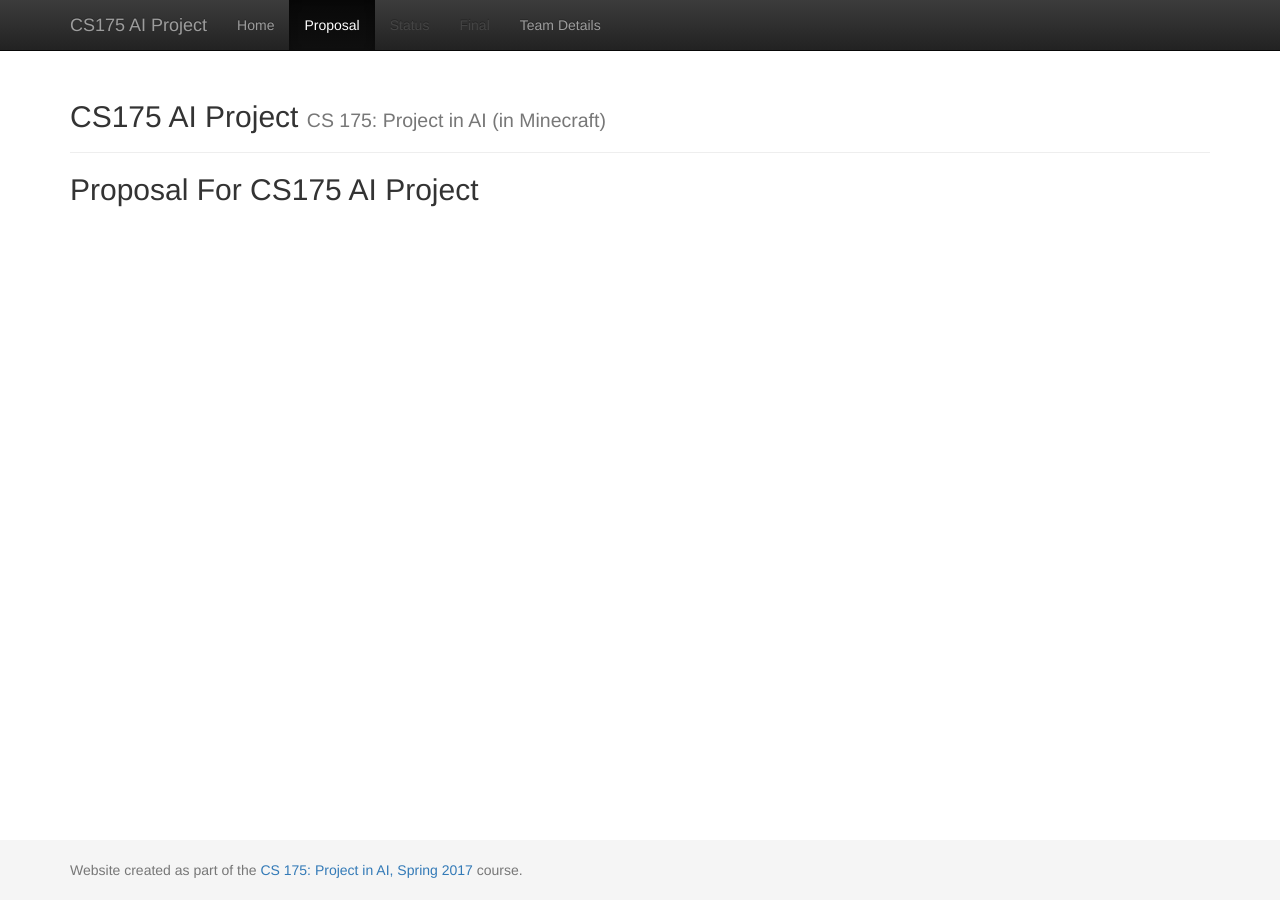
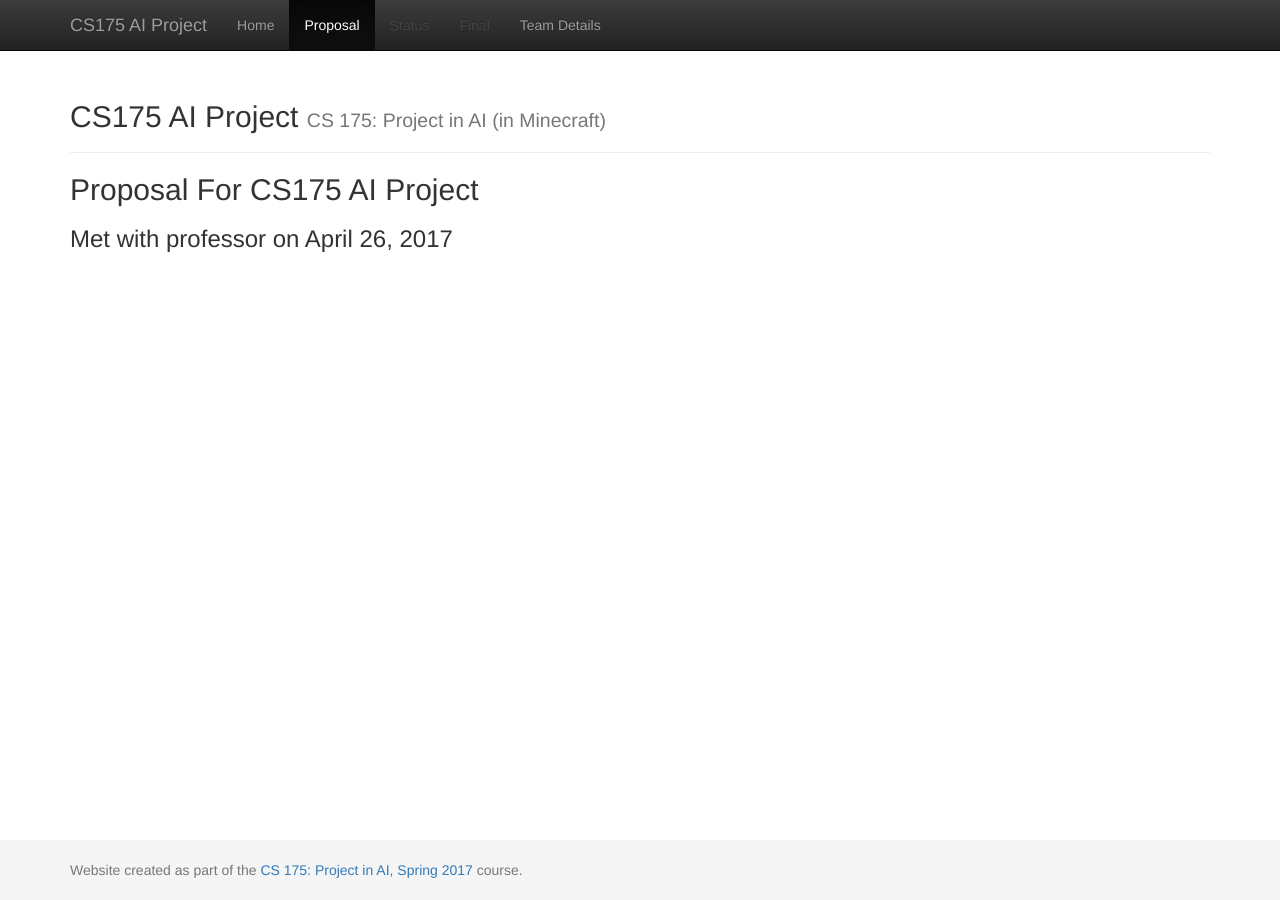
Before and after one commit to minhdna/JPS, a Jekyll site: the page built from docs/proposal.md, in a window 1280 px wide. Built offline with Jekyll 4.4.1, drawn with Linux system fonts in a browser that asks for light colours.

Commit message:
Update proposal.md

```diff
--- a/docs/proposal.md
+++ b/docs/proposal.md
@@ -4,3 +4,4 @@ title: Proposal
 ---
 
 ## Proposal For CS175 AI Project
+### Met with professor on April 26, 2017
```
